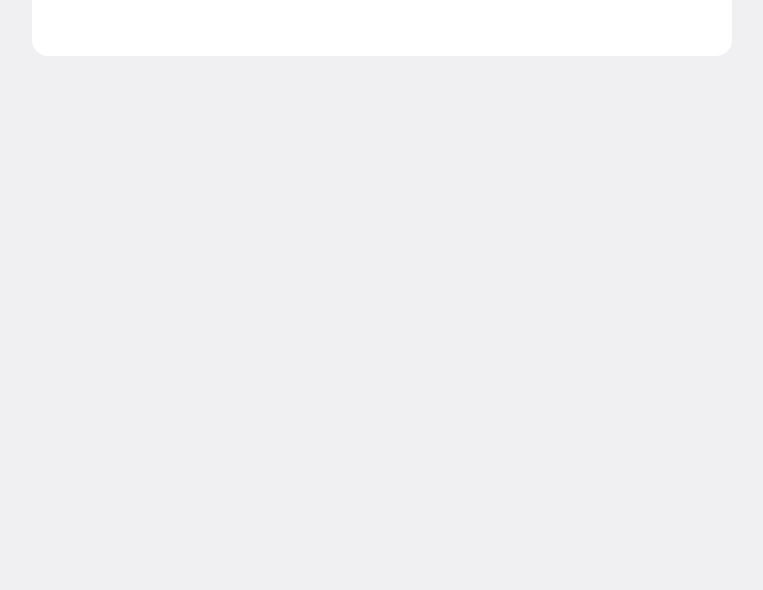
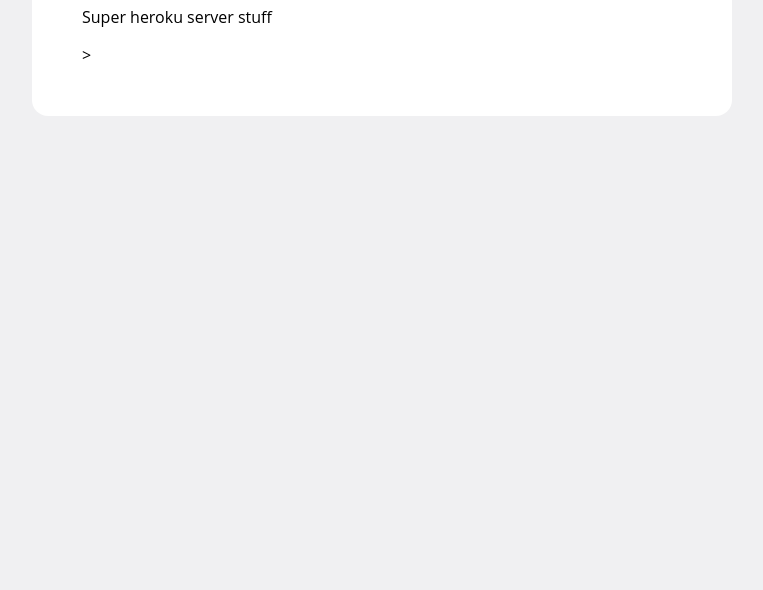
Before and after one commit to eugenegolovanov/web-server, a website: page public/index.html in a window 1280 px wide. Shown: the part 210-800 px from the top of the page, without its empty margins (258-1021 px from the left). Drawn offline with Linux system fonts and the light colour scheme.

Commit message:
some html changes

```diff
--- a/public/index.html
+++ b/public/index.html
@@ -42,6 +42,7 @@
 <body>
 <div>
     <h1>Hello Express server</h1>
+    <p>Super heroku server stuff</p>>
 </div>
 </body>
 </html>
```
